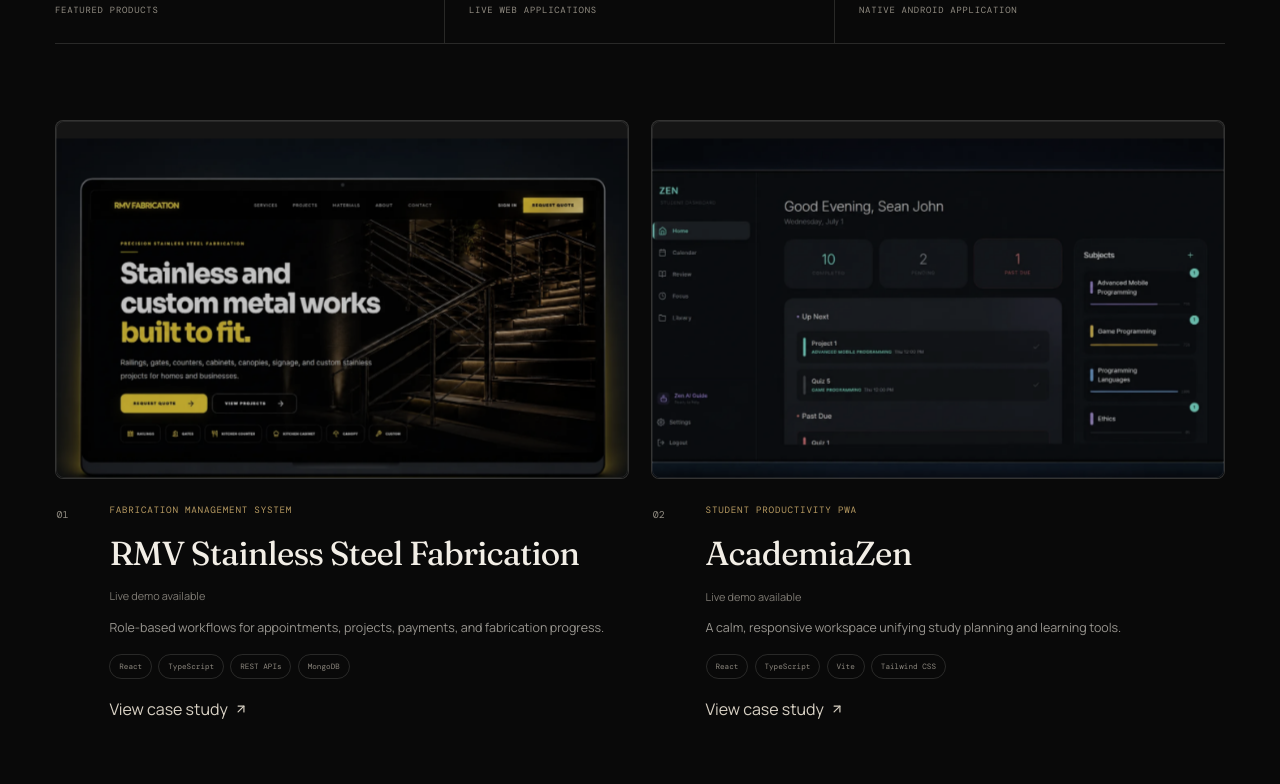
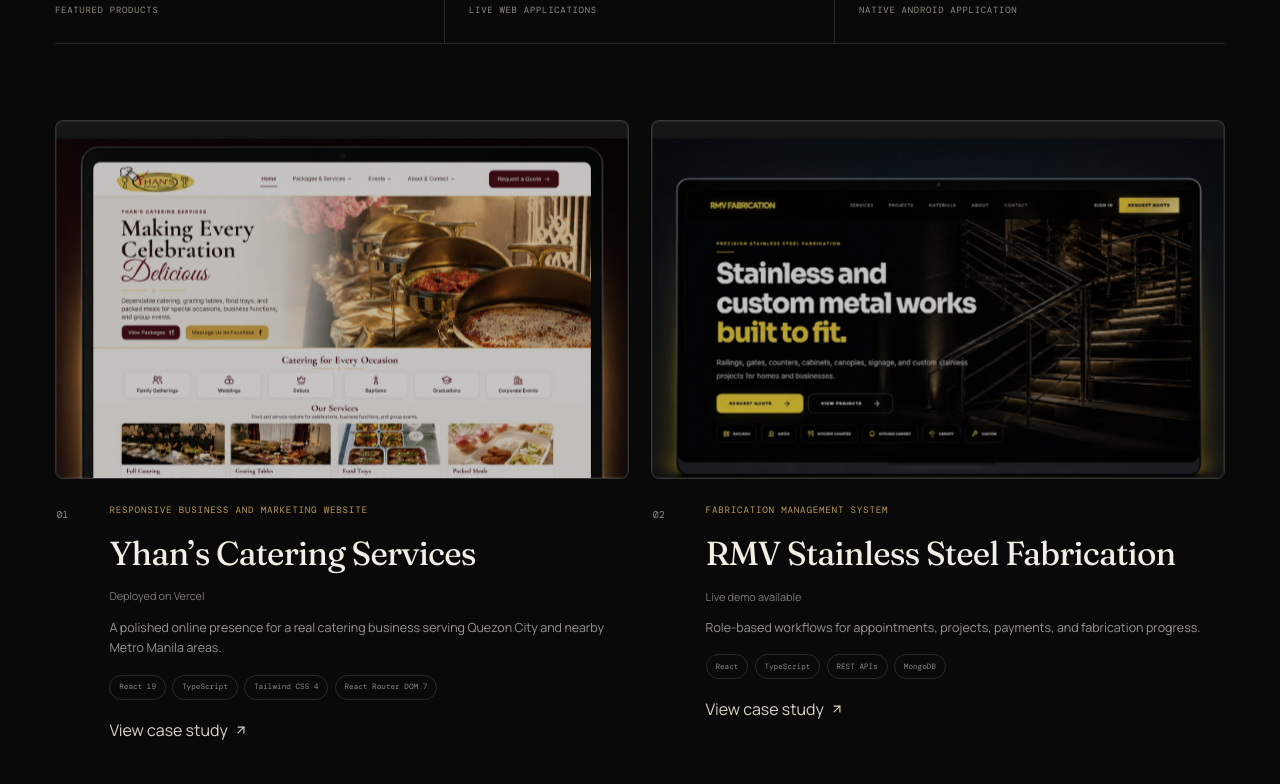
Before and after one commit to sean-camara/sean-camara-portfolio, a React (Vite) app: page / in a window 1280 px wide. Shown: the part 1280-2064 px from the top of the page. Built offline with nearby package versions, Linux system fonts and the light colour scheme; a web font is replaced by a local one.

Commit message:
Add Yhan's Catering freelance project

```diff
--- a/src/data/projects.ts
+++ b/src/data/projects.ts
@@ -1,4 +1,4 @@
-export type ProjectKind = "applyph" | "rmv" | "academia" | "flowmoney" | "shelflife";
+export type ProjectKind = "yhans" | "applyph" | "rmv" | "academia" | "flowmoney" | "shelflife";
 
 export type ProjectLink = {
   label: string;
@@ -42,6 +42,44 @@
 };
 
 export const projects: Project[] = [
+  {
+    title: "Yhan’s Catering Services",
+    type: "Responsive business and marketing website",
+    status: "Deployed on Vercel",
+    context: "Professional experience — paid freelance project",
+    role: "Frontend Developer and Web Designer",
+    summary: "A polished online presence for a real catering business serving Quezon City and nearby Metro Manila areas.",
+    description:
+      "A responsive marketing website that brings catering packages, menus, past events, booking details, and customer inquiries into one clear experience.",
+    tech: ["React 19", "TypeScript", "Tailwind CSS 4", "React Router DOM 7", "Vite 8", "Vitest", "React Testing Library", "Playwright", "Axe", "jsdom"],
+    highlights: [
+      "Responsive desktop, tablet, and mobile layouts",
+      "Packages, customizable menus, grazing tables, food trays, and packed meals",
+      "Filterable previous-event gallery and business story",
+      "Service areas, booking process, contact details, hours, and payment methods",
+      "Facebook inquiry and quotation calls to action",
+      "SEO, structured data, sitemap, accessibility, and automated testing",
+    ],
+    links: [
+      { label: "Live Website", url: "https://yhans-catering-services-eight.vercel.app", kind: "demo" },
+    ],
+    imageUrl: "/assets/yhans-catering-showcase.png",
+    visual: "yhans",
+    gallery: [
+      { src: "/assets/yhans-catering-showcase.png", alt: "Yhan’s Catering Services website displayed on a laptop", caption: "Responsive business website" },
+    ],
+    caseStudy: {
+      problem: "The catering business’s packages, menus, event work, booking details, and contact information were scattered across social-media posts and private messages, making it harder for potential customers to understand the full service offering before inquiring.",
+      solution: "Created one organized marketing website where customers can explore the business, services, packages, menus, past events, service areas, and booking process before requesting a quotation through Facebook.",
+      architecture: "A React 19 and TypeScript single-page application built with Vite 8, Tailwind CSS 4, and React Router DOM 7. Dedicated Home, Packages & Services, Events, and About & Contact routes organize the public content. Locally hosted Fontsource packages provide Inter, Cormorant Garamond, and Great Vibes typography.",
+      challenges: ["Organizing a broad service catalog without turning the site into an ordering platform", "Keeping package and event content easy to browse on small screens", "Presenting business information clearly while preserving direct quotation and booking workflows"],
+      decisions: ["Structured content across four focused routes", "Used clear Facebook inquiry calls to action instead of implying online ordering", "Added filterable events and service-specific sections to help customers find relevant information quickly"],
+      testing: "Vitest, React Testing Library, jsdom, Playwright, and Axe cover unit, component, end-to-end, and accessibility behavior.",
+      deployment: "Deployed to Vercel through a GitHub-based production workflow.",
+      lessons: ["A service-business website needs clear boundaries between discovery and booking", "Centralized content reduces repetitive questions before inquiries", "Accessibility, SEO, and responsive behavior are core parts of a professional marketing site"],
+      limitation: "The website is informational rather than an ordering platform; quotations, availability, final pricing, bookings, and payments are handled directly by the business.",
+    },
+  },
   {
     title: "RMV Stainless Steel Fabrication",
     type: "Fabrication management system",
```
Also changed, not shown: public/assets/yhans-catering-showcase.png (added).
